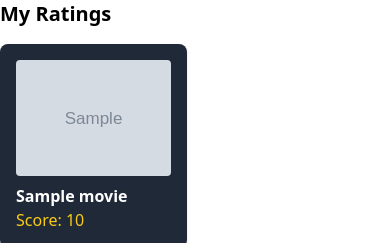
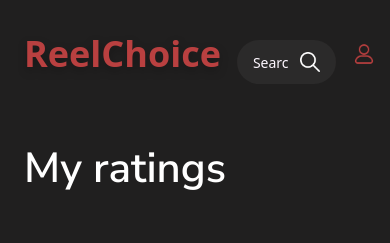
Before and after one commit to kkhrystynaa/ReelChoice, a Django app: page /ratings/ in a window 390 px wide. Shown: the top 243 px of the page. Run offline with Django 5.2, Linux system fonts and the light colour scheme; a user stored in the database is signed in; tables that the repository leaves empty hold one stand-in row (values such as "Sample post"); grey boxes marked "Sample" are stand-in pictures; some libraries are stand-ins or nearby versions.

Commit message:
Refactored ratings page layout

```diff
--- a/reelchoice_app/templates/_footer.html
+++ b/reelchoice_app/templates/_footer.html
@@ -1,5 +1,5 @@
 {% load static %}
 <!-- Footer -->
-<footer class="h-[64px] bg-[#2E2E2E] text-center text-xs text-gray-400 flex items-center justify-center mt-8">
+<footer class="h-[64px] bg-[#2E2E2E] text-center text-xs text-gray-400 flex items-center justify-center">
   <p class="font-['Nunito_Sans'] font-light text-[16px]">ReelChoice, 2025</p>
 </footer>
--- a/reelchoice_app/templates/ratings.html
+++ b/reelchoice_app/templates/ratings.html
@@ -1,16 +1,55 @@
 {% extends "base.html" %}
+{% load static %}
 
 {% block content %}
-<h2 class="text-xl font-bold mb-4">My Ratings</h2>
-<div class="grid grid-cols-2 md:grid-cols-4 gap-4">
-  {% for r in ratings %}
-    <div class="bg-gray-800 p-4 rounded-lg shadow">
-      <img src="{{ r.poster_path }}" alt="{{ r.title }}" class="w-full h-auto mb-2 rounded">
-      <h3 class="text-white font-semibold">{{ r.title }}</h3>
-      <p class="text-yellow-400">Score: {{ r.score }}</p>
+  {% include "_header.html" %}
+  <main class="bg-[#201F1F] text-white px-6 md:px-12 pb-16 flex-grow">
+
+    <div class="relative z-10 py-8">
+      <h2 class="text-[42px] font-semibold leading-snug text-white font-['Nunito_Sans'] mb-4 break-words">
+        My ratings
+      </h2>
     </div>
-  {% empty %}
-    <p class="text-white">You haven't rated any movies yet.</p>
-  {% endfor %}
-</div>
+
+    {% if ratings %}
+      <ul class="grid gap-8 sm:grid-cols-2 md:grid-cols-3 lg:grid-cols-4 xl:grid-cols-5">
+        {% for r in ratings %}
+          <li class="group cursor-pointer">
+            <div class="aspect-[2/3] bg-[rgba(128,128,128,0.25)] rounded-lg overflow-hidden">
+              {% if r.poster_path %}
+                <img
+                src="https://image.tmdb.org/t/p/w500{{ r.poster_path }}"
+                alt="{{ r.title }}"
+                class="w-full h-full object-cover transition-transform duration-300 group-hover:scale-105"
+                />
+              {% else %}
+                <img
+                src="{% static 'images/default_poster.jpg' %}"
+                alt="No image"
+                class="w-full h-full object-cover opacity-50"
+                />
+              {% endif %}
+            </div>
+            <div class="mt-3">
+              <h4 class="text-xl font-medium italic truncate" title="{{ r.title }}">
+                {{ r.title }}
+              </h4>
+              <div class="flex items-center gap-1 text-sm mt-1">
+                <img src="{% static 'images/rating.png' %}" alt="star" class="w-4 h-4">
+                <span class="font-light">{{ r.score|floatformat:1|default:"-" }}</span>
+              </div>
+            </div>
+          </li>
+        {% endfor %}
+      </ul>
+
+    {% else %}
+      <div class="bg-gray-800 p-4 rounded-lg shadow">
+        <p class="text-white">You haven't rated any movies yet.</p>
+      </div>
+    {% endif %}
+
+  </main>
+
+  {% include "_footer.html" %}
 {% endblock %}
```
